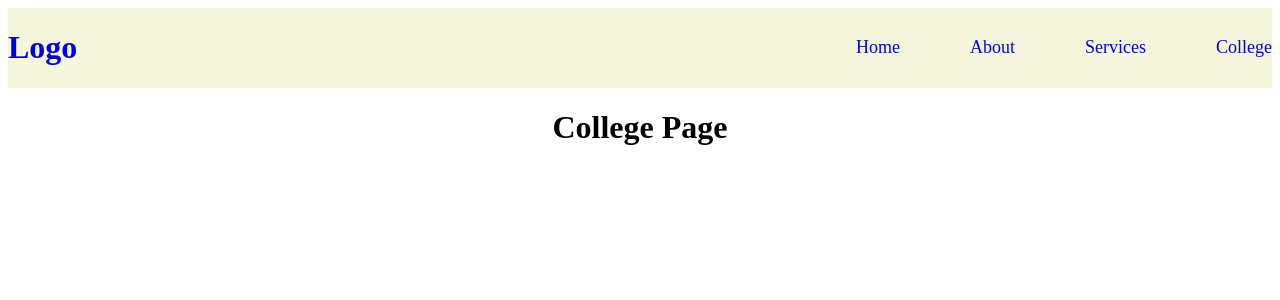
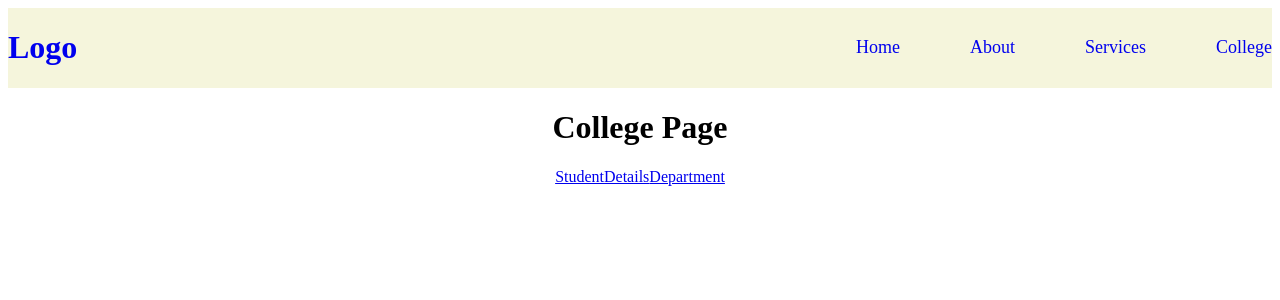
Before and after one commit to Nasir-afridi/React-Routing, a React (Vite) app in the folder react routing/: page /college in a window 1280 px wide. Shown: the top 300 px of the page. Built offline with nearby package versions, Linux system fonts and the light colour scheme.

Commit message:
added the Navlinks of the college page

```diff
--- a/react routing/src/College.jsx
+++ b/react routing/src/College.jsx
@@ -1,8 +1,14 @@
+import {Link, NavLink, Outlet} from 'react-router'
+
 function College() {
   return (
     <>
       <center>
         <h1>College Page</h1>
+        <NavLink to="student" className="Links">Student</NavLink>
+        <NavLink to="details" className="Links">Details</NavLink>
+        <NavLink to="department" className="Links">Department</NavLink>
+        <Outlet></Outlet>
       </center>
     </>
   );
```
